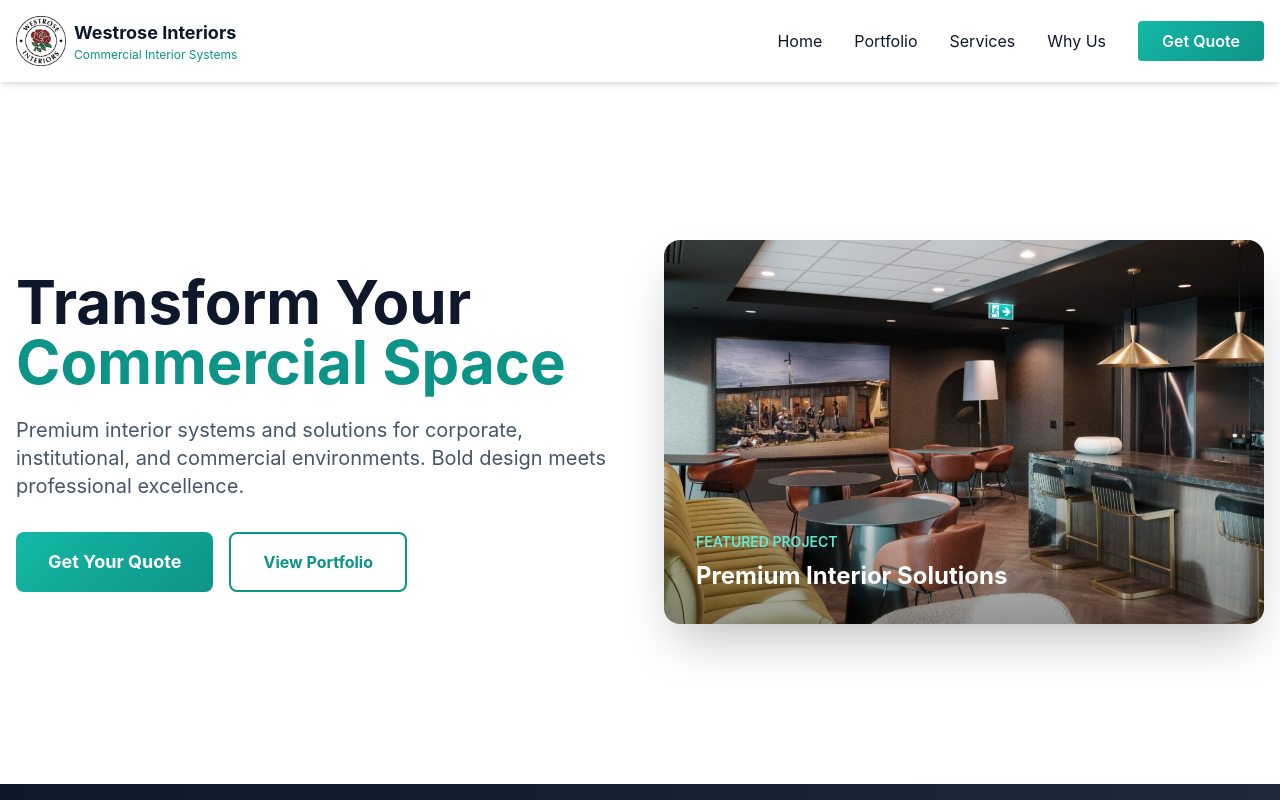
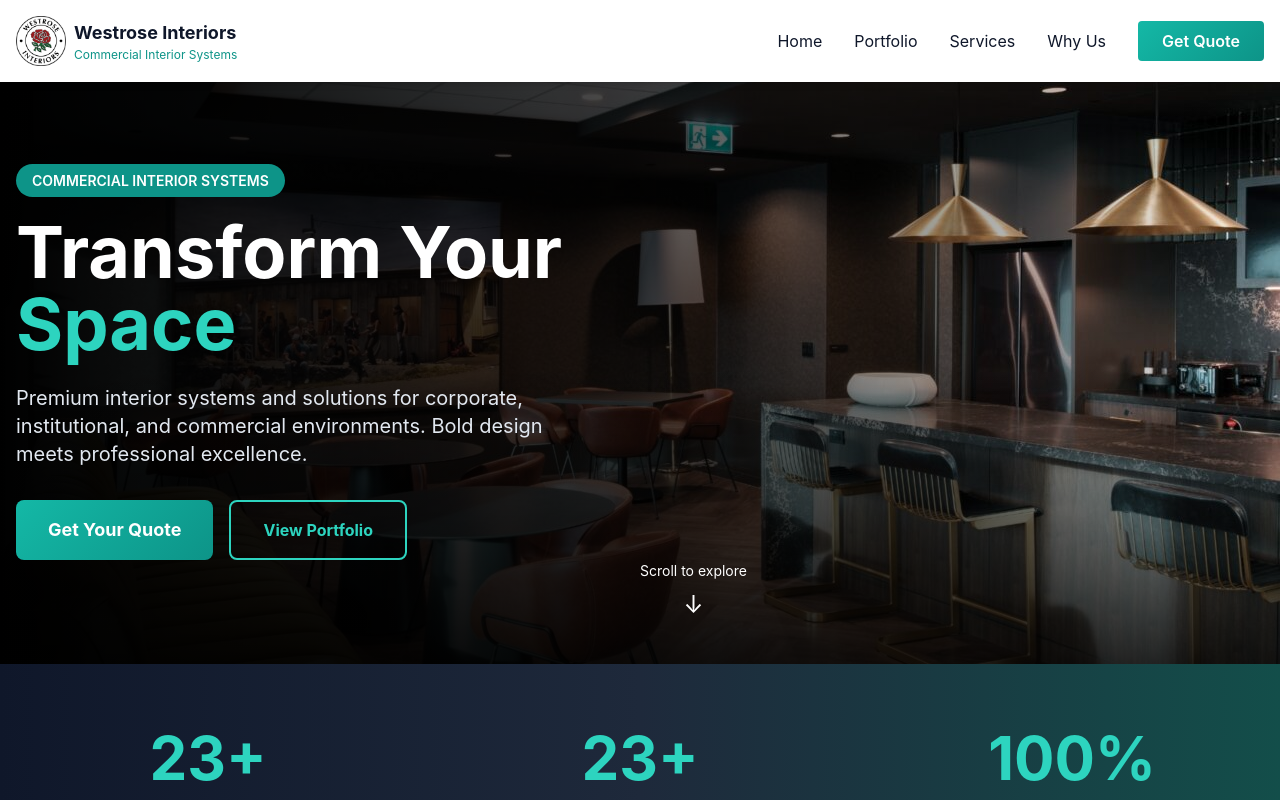
Before and after one commit to westjames1982-ctrl/westrose-interiors, a Next.js app: page / in a window 1280 px wide. Shown: the top 800 px of the page. Built offline with nearby package versions, Linux system fonts and the light colour scheme.

Commit message:
Redesign: Full-width hero with parallax scroll and animated scroll indicator

```diff
--- a/src/components/Hero.tsx
+++ b/src/components/Hero.tsx
@@ -1,72 +1,105 @@
 'use client'
 
 import Image from 'next/image'
+import { useState, useEffect } from 'react'
 
 export default function Hero() {
+  const [scrollY, setScrollY] = useState(0)
+
+  useEffect(() => {
+    const handleScroll = () => setScrollY(window.scrollY)
+    window.addEventListener('scroll', handleScroll)
+    return () => window.removeEventListener('scroll', handleScroll)
+  }, [])
+
   const scrollToContact = () => {
     document.getElementById('contact')?.scrollIntoView({ behavior: 'smooth' })
   }
 
   return (
-    <section id="home" className="pt-20 pb-0">
-      <div className="max-w-7xl mx-auto px-4">
-        <div className="grid md:grid-cols-2 gap-12 items-center py-24 md:py-40">
-          <div>
-            <h2 className="text-5xl md:text-6xl font-bold mb-6 leading-tight text-slate-900">
-              Transform Your <span className="text-teal-600">Commercial Space</span>
-            </h2>
-            <p className="text-lg md:text-xl text-slate-600 mb-8 leading-relaxed">
+    <section id="home" className="relative w-full overflow-hidden pt-16">
+      {/* Full-Width Hero Background */}
+      <div className="relative w-full h-screen md:h-[600px] min-h-96">
+        {/* Background Image */}
+        <Image
+          src="/images/58021682-1b91-44b1-a95f-e9caedbfc78f.jpg"
+          alt="Premium Commercial Interior"
+          fill
+          className="object-cover"
+          priority
+          style={{ transform: `translateY(${scrollY * 0.5}px)` }}
+        />
+
+        {/* Gradient Overlay */}
+        <div className="absolute inset-0 bg-gradient-to-r from-black via-black/70 to-transparent"></div>
+        <div className="absolute inset-0 bg-gradient-to-t from-black/80 via-transparent to-transparent"></div>
+
+        {/* Content */}
+        <div className="absolute inset-0 flex items-center">
+          <div className="max-w-7xl mx-auto px-4 w-full">
+            <div className="max-w-2xl">
+              <div className="mb-6 inline-block">
+                <span className="bg-teal-600 text-white px-4 py-2 rounded-full text-sm font-semibold">
+                  COMMERCIAL INTERIOR SYSTEMS
+                </span>
+              </div>
+
+              <h1 className="text-5xl md:text-7xl font-bold text-white mb-6 leading-tight">
+                Transform Your <span className="text-teal-400">Space</span>
+              </h1>
+
+              <p className="text-lg md:text-xl text-slate-200 mb-8 leading-relaxed max-w-xl">
                 Premium interior systems and solutions for corporate, institutional, and commercial environments.
                 Bold design meets professional excellence.
               </p>
+
               <div className="flex gap-4 flex-wrap">
                 <button
                   onClick={scrollToContact}
-                className="cta-button px-8 py-4 rounded-lg text-white font-bold text-lg hover:shadow-2xl"
+                  className="cta-button px-8 py-4 rounded-lg text-white font-bold text-lg hover:shadow-2xl transform hover:scale-105 transition"
                 >
                   Get Your Quote
                 </button>
                 <button
                   onClick={() => document.getElementById('portfolio')?.scrollIntoView({ behavior: 'smooth' })}
-                className="px-8 py-4 rounded-lg border-2 border-teal-600 text-teal-600 font-bold hover:bg-teal-600 hover:text-white transition"
+                  className="px-8 py-4 rounded-lg border-2 border-teal-400 text-teal-400 font-bold hover:bg-teal-400 hover:text-slate-900 transition transform hover:scale-105"
                 >
                   View Portfolio
                 </button>
               </div>
             </div>
-          <div className="hidden md:block relative">
-            <div className="relative h-96 rounded-2xl overflow-hidden shadow-2xl">
-              <Image
-                src="/images/58021682-1b91-44b1-a95f-e9caedbfc78f.jpg"
-                alt="Premium Commercial Interior Project"
-                fill
-                className="object-cover"
-                priority
-              />
-              <div className="absolute inset-0 bg-gradient-to-t from-black via-transparent to-transparent opacity-40"></div>
-              <div className="absolute bottom-0 left-0 right-0 p-8 text-white">
-                <p className="text-sm font-semibold text-teal-300">FEATURED PROJECT</p>
-                <p className="text-2xl font-bold mt-2">Premium Interior Solutions</p>
           </div>
         </div>
+
+        {/* Scroll Indicator */}
+        <div className="absolute bottom-8 left-1/2 -translate-x-1/2 animate-bounce">
+          <div className="text-white text-center">
+            <p className="text-sm mb-2">Scroll to explore</p>
+            <div className="text-2xl">↓</div>
           </div>
         </div>
       </div>
 
       {/* Stats Bar */}
-      <div className="bg-gradient-to-r from-slate-900 to-slate-800 text-white py-12">
+      <div className="bg-gradient-to-r from-slate-900 via-slate-800 to-teal-900 text-white py-16">
         <div className="max-w-7xl mx-auto px-4">
           <div className="grid md:grid-cols-3 gap-12">
-            <div className="text-center">
-              <div className="text-4xl md:text-5xl font-bold text-teal-400 mb-2">23+</div>
+            <div className="text-center group">
+              <div className="text-5xl md:text-6xl font-bold text-teal-400 mb-3 group-hover:scale-110 transition">
+                23+
+              </div>
               <p className="text-slate-300 text-lg">Completed Projects</p>
             </div>
-            <div className="text-center">
-              <div className="text-4xl md:text-5xl font-bold text-teal-400 mb-2">23+</div>
+            <div className="text-center group">
+              <div className="text-5xl md:text-6xl font-bold text-teal-400 mb-3 group-hover:scale-110 transition">
+                23+
+              </div>
               <p className="text-slate-300 text-lg">Years Experience</p>
             </div>
-            <div className="text-center">
-              <div className="text-4xl md:text-5xl font-bold text-teal-400 mb-2">100%</div>
+            <div className="text-center group">
+              <div className="text-5xl md:text-6xl font-bold text-teal-400 mb-3 group-hover:scale-110 transition">
+                100%
+              </div>
               <p className="text-slate-300 text-lg">Client Satisfaction</p>
             </div>
           </div>
```
Lines whose indentation alone changed are shown as unchanged.
